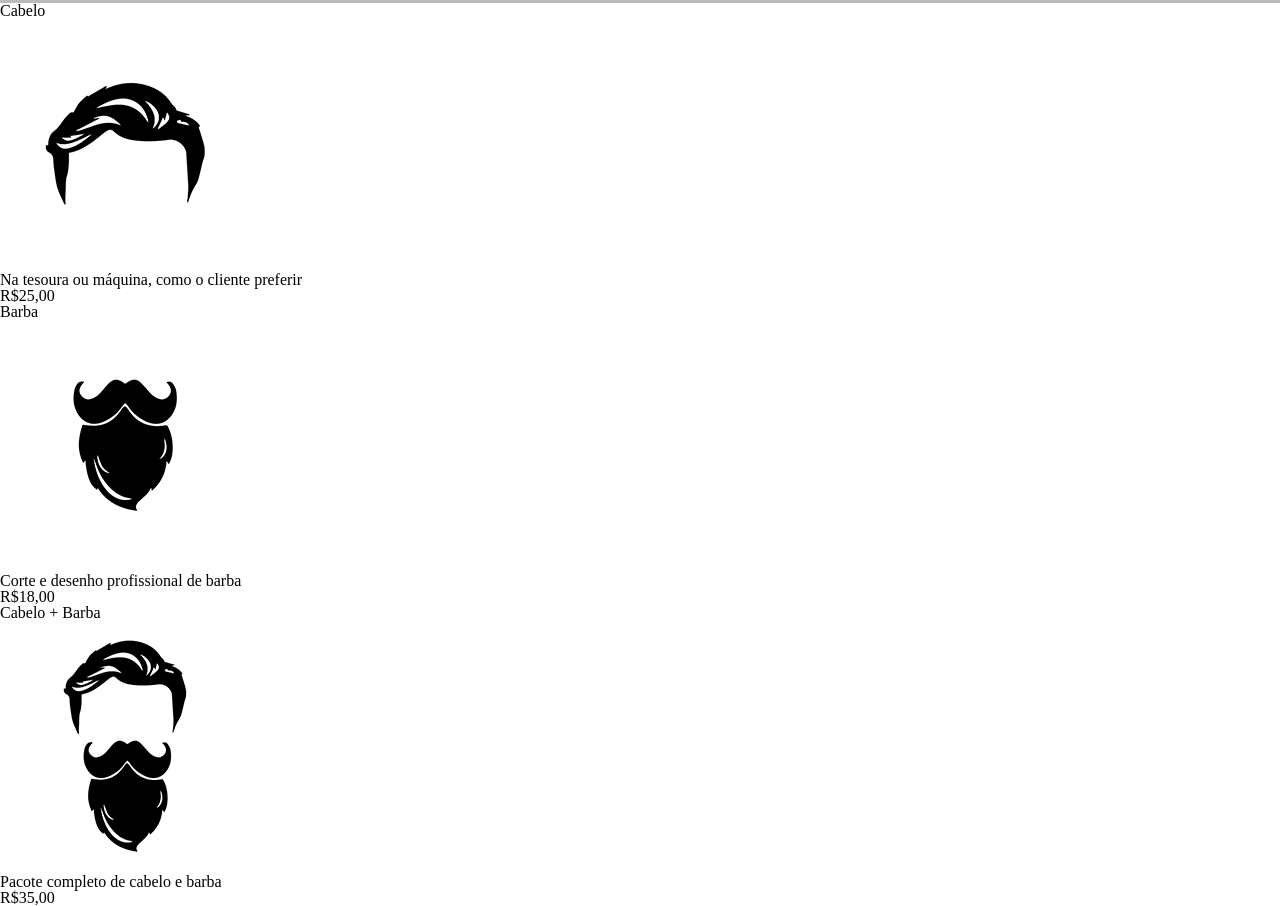
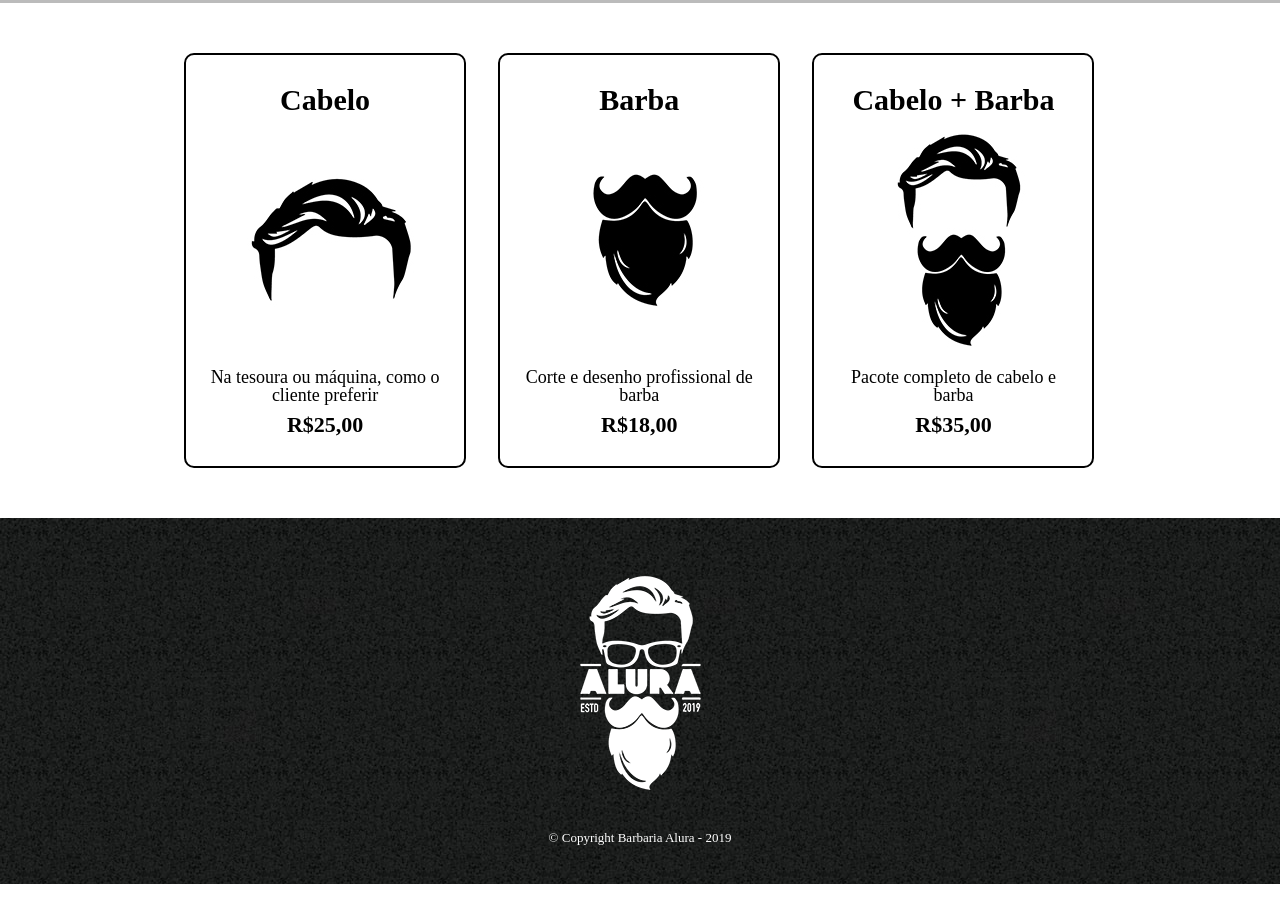
Before and after one commit to matheusmpandrade/barber_shop, a plain HTML site: page produtos.html in a window 1280 px wide. Shown: the part 290-1196 px from the top of the page. After the commit the page ends 1174 px from the top, so only its background shows below. Drawn offline with Linux system fonts and the light colour scheme.

Commit message:
Projeto final o curso 2
Projeto final o curso 2, foram adcionados hovers e active para nav e lista de produtos

```diff
--- a/produtos.css
+++ b/produtos.css
@@ -26,3 +26,71 @@ nav a {
     font-size: 22px;
     text-decoration: none;
 }
+
+nav a:hover {
+    color: #C78C19;
+    text-decoration: underline;
+    }
+
+.produtos {
+
+    width: 940px;
+    margin: 0 auto;
+    padding: 50px 0;
+}
+
+.produtos li {
+
+    display: inline-block;
+    text-align: center;
+    width: 30%;
+    vertical-align: top;
+    margin: 0 1.5%;
+    padding: 30px 20px;
+    box-sizing: border-box ;
+    border: 2px solid #000000;
+    border-radius: 10px;
+
+}
+
+.produtos li:hover {
+    border-color: #C78C19;
+}
+
+.produtos li:hover h2 {
+    font-size: 34px;
+
+}
+
+.produtos li:active {
+    border-color: #088c19;
+}
+
+.produtos h2 {
+    font-size: 30px;
+    font-weight: bold;
+}
+
+.produto-descricao {
+    font-size: 18px;
+
+}
+
+.produto-preco {
+    font-size: 22px;
+    font-weight: bold;
+    margin-top: 10px;
+}
+
+footer {
+    text-align: center;
+    background: url("bg.jpg");
+    padding: 40px 0;
+
+}
+
+.copyright {
+    color: #FFFFFF;
+    font-size: 13px;
+    margin-top: 20px;
+}
--- a/produtos.html
+++ b/produtos.html
@@ -22,27 +22,30 @@
         </header>
 
         <main>
-            <ul>
+            <ul class="produtos">
                 <li>
                     <h2>Cabelo</h2>
                     <img src="cabelo.jpg" alt="">
-                    <p>Na tesoura ou máquina, como o cliente preferir</p>
-                    <p>R$25,00</p>
+                    <p class="produto-descricao">Na tesoura ou máquina, como o cliente preferir</p>
+                    <p class="produto-preco">R$25,00</p>
                 </li>
                 <li>
                     <h2>Barba</h2>
                     <img src="barba.jpg" alt="">
-                    <p>Corte e desenho profissional de barba</p>
-                    <p>R$18,00</p>
+                    <p class="produto-descricao">Corte e desenho profissional de barba</p>
+                    <p class="produto-preco">R$18,00</p>
                 </li>
                 <li>
                     <h2>Cabelo + Barba</h2>
                     <img src="cabelo+barba.jpg" alt="">
-                    <p>Pacote completo de cabelo e barba</p>
-                    <p>R$35,00</p>
+                    <p class="produto-descricao">Pacote completo de cabelo e barba</p>
+                    <p class="produto-preco">R$35,00</p>
                 </li>
             </ul>
         </main>
-
+        <footer>
+            <img src="logo-branco.png" alt="">
+            <p class="copyright">&copy; Copyright Barbaria Alura - 2019</p>
+        </footer>
     </body>
 </html>
```
